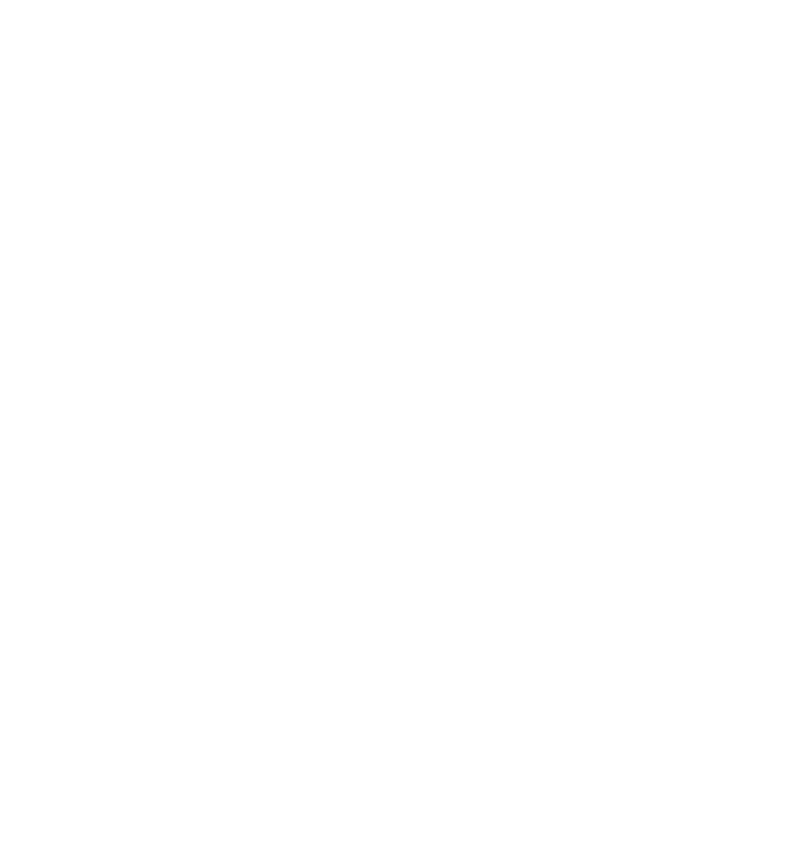
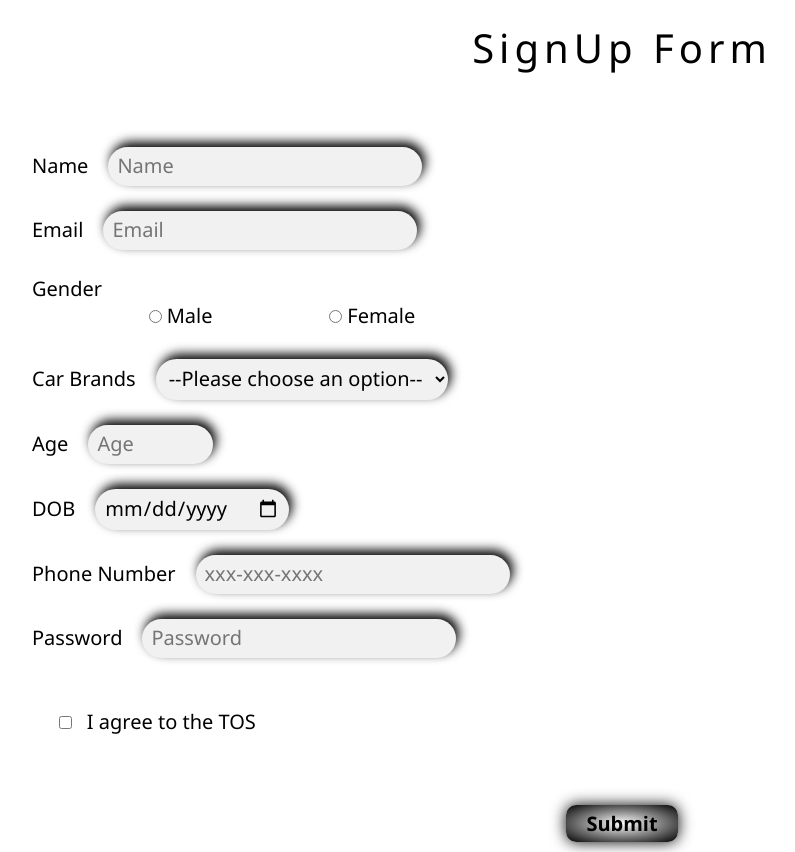
Before and after one commit to acciojob/signup-form-car-thewelshfiend, a website: page main.html in a window 1280 px wide. Shown: the whole page, without its empty margins (18-813 px from the left). Before the commit the page ends 800 px from the top, so only its background shows below. Drawn offline with Linux system fonts and the light colour scheme.

Commit message:
created a submission

```diff
--- a/main.html
+++ b/main.html
@@ -3,14 +3,133 @@
 <html>
 
 <head>
-	<link rel="stylesheet" href="styles.css">
+    <link rel="stylesheet" href="styles.css">
+    <style>
+        * {
+            margin: 0px;
+            padding: 0px;
+            font-family: 'Segoe UI', Tahoma, Geneva, Verdana, sans-serif;
+            font-size: 20px;
+        }
+
+        h1,
+        #btn {
+            text-align: center;
+        }
+        h1 {
+            margin: 20px 0;
+            font-size: 2rem;
+            font-weight: 500;
+            letter-spacing: 5px;
+        }
+        section {
+            margin: 25px 50px;
+        }
+        span input {
+            margin-right: 5px;
+        }
+        button {
+            padding: 5px 20px;
+            border: none;
+            border-radius: 10px;
+            box-shadow: 0px 0px 15px black;
+            background: radial-gradient(white, black);
+            color: black;
+            font-weight: 600;
+        }
+
+        .box {
+            margin-left: 20px;
+            padding: 5px 9px 7px;
+            border-radius: 30px;
+            border: none;
+            box-shadow: 3px -5px 11px black;
+            background-color: #f1f1f1;
+        }
+
+        #genders {
+            width: 500px;
+            margin-bottom: 30px;
+            display: flex;
+            justify-content: space-evenly;
+        }
+        #check {
+            margin-top: 50px;
+            margin-left: 6%;
+        }
+        #tos {
+            margin-right: 15px;
+        }
+        #btn {
+            margin: 70px 0 10px;
+        }
+    </style>
 </head>
 
 <body>
-	<!-- the entire body must be written by student -->
-    <script type="text/javascript" src="./script.js">
-</script>
+    <!-- the entire body must be written by student -->
+    <form action="" method="post">
+        <h1>SignUp Form</h1>
+        <br>
+        <section>
+            <label for="name">Name</label><input class="box" required placeholder="Name" type="text" id="name">
+        </section>
+        <section>
+            <label for="email">Email</label><input class="box" required placeholder="Email" type="email" id="email">
+        </section>
+        <section>
+            Gender
+            <div id="genders">
+                <span>
+                    <input required type="radio" id="gender_m" name="gender" value="Male"><label
+                        for="gender_m">Male</label>
+                </span>
+                <span>
+                    <input type="radio" id="gender_f" name="gender" value="Female"><label for="gender_f">Female</label>
+                </span>
+            </div>
+        </section>
+        <section>
+            <label for="cars">Car Brands</label><select class="box" id="cars" required>
+                <option value="">--Please choose an option--</option>
+                <optgroup label="Luxury brands">
+                    <option value="BMW">BMW</option>
+                    <option value="Audi">Audi</option>
+                    <option value="Mercedes">Mercedes</option>
+                    <option value="Volvo">Volvo</option>
+                    <option value="Land Rover">Land Rover</option>
+                </optgroup>
+                <optgroup label="Consumer brands">
+                    <option value="Toyota">Toyota</option>
+                    <option value="Tata">Tata</option>
+                    <option value="Honda">Honda</option>
+                </optgroup>
+            </select>
+        </section>
+        <section>
+            <label for="age">Age</label><input class="box" required placeholder="Age" type="number" min="1" max="110"
+                id="age">
+        </section>
+        <section>
+            <label for="dob">DOB<input class="box" required type="date" id="dob"></label>
+        </section>
+        <section>
+            <label for="tel">Phone Number<input class="box" placeholder="xxx-xxx-xxxx" type="tel"
+                    pattern="[0-9]{3}-[0-9]{3}-[0-9]{4}" id="tel"></label>
+        </section>
+        <section>
+            <label for="password">Password<input class="box" required placeholder="Password" type="password"
+                    id="password"></label>
+        </section>
+        <section id="check">
+            <input required type="checkbox" id="tos"><label for="tos">I agree to the TOS</label>
+        </section>
+        <div id="btn">
+            <button type="submit">Submit</button>
+        </div>
+    </form>
 
+    <script type="text/javascript" src="./script.js"></script>
 </body>
 
 </html>
```
